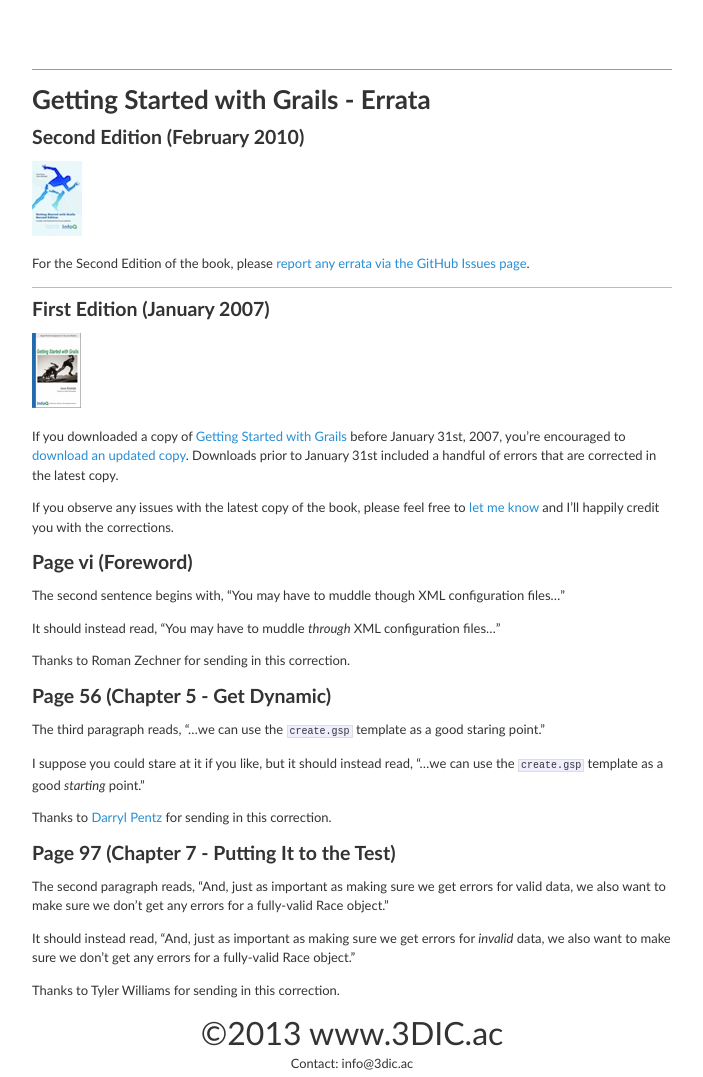
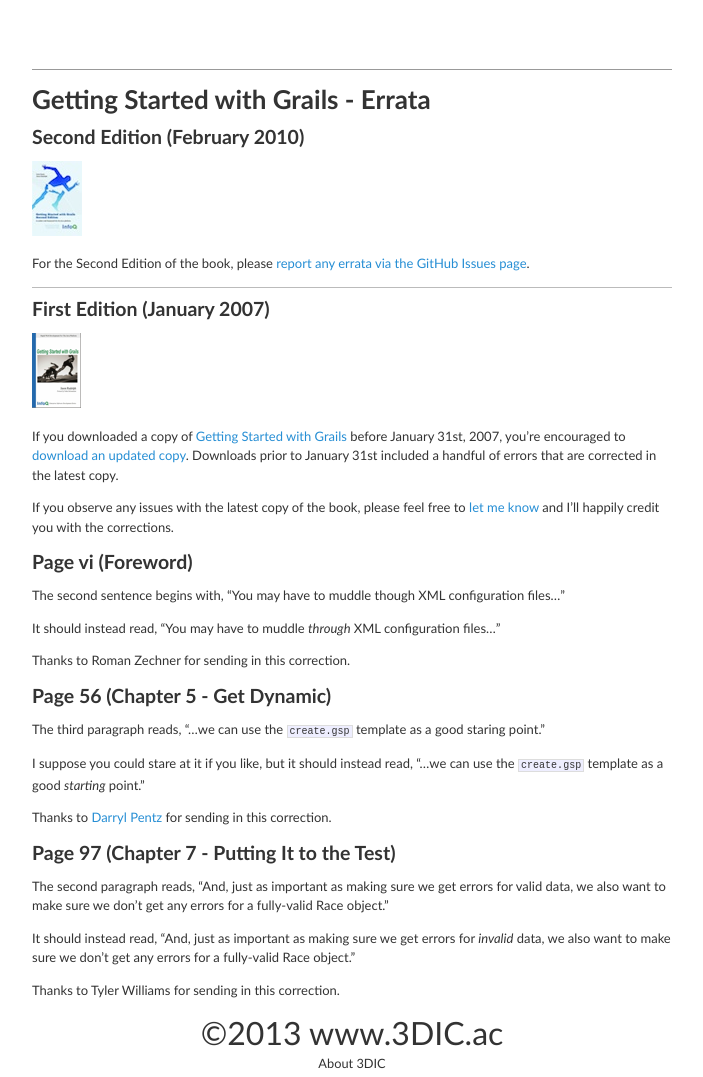
Before and after one commit to 3DIC/3dic.github.io, a Jekyll site: the page built from gswg_errata.md, in a window 1280 px wide. Shown: the whole page, without its empty margins (288-991 px from the left). Built offline with Jekyll 4.4.1, drawn with Linux system fonts in a browser that asks for light colours; nearby versions of some CDN libraries; some web fonts are replaced; comment, search, counter and statistics services are not loaded.

Commit message:
no message

```diff
--- a/_layouts/base.html
+++ b/_layouts/base.html
@@ -30,7 +30,7 @@
     </div>
     <div id="footer">
       <p id="copyright"><a class="core-nav" href="http://www.3dic.ac">©2013 www.3DIC.ac</a></p>
-      <p id="contact-info"> <a class="core-nav icon-info-2" href="/about.html" title="About 3DIC"></a><a class="core-nav" href="mailto:info@3dic.ac">Contact: info@3dic.ac</a></p>
+      <p id="contact-info"> <a class="core-nav" href="about.html">About 3DIC</a></p>
 
 
 
--- a/_layouts/default.html
+++ b/_layouts/default.html
@@ -6,6 +6,8 @@
   <ul>
    <li>
       <a class="core-nav icon-quill-2" href="/" title="HOME"></a>
+      </li>
+      <li>
       <a class="core-nav icon-quill-2" href="/news" title="3DIC News"></a>
     </li>
     <li>
@@ -18,8 +20,8 @@
       <a class="core-nav icon-github" href="/links" title="3DIC Links"></a>
     </li>
     <li>
-    </li>
-    <li>
+      <a class="core-nav icon-info-2" href="/about.html" title="About 3DIC"></a>
+    </li>    <li>
       <a class="core-nav icon-search" id="search-icon" href="#" title="Search www.3DIC.ac"></a>
     </li>
   </ul>
```
